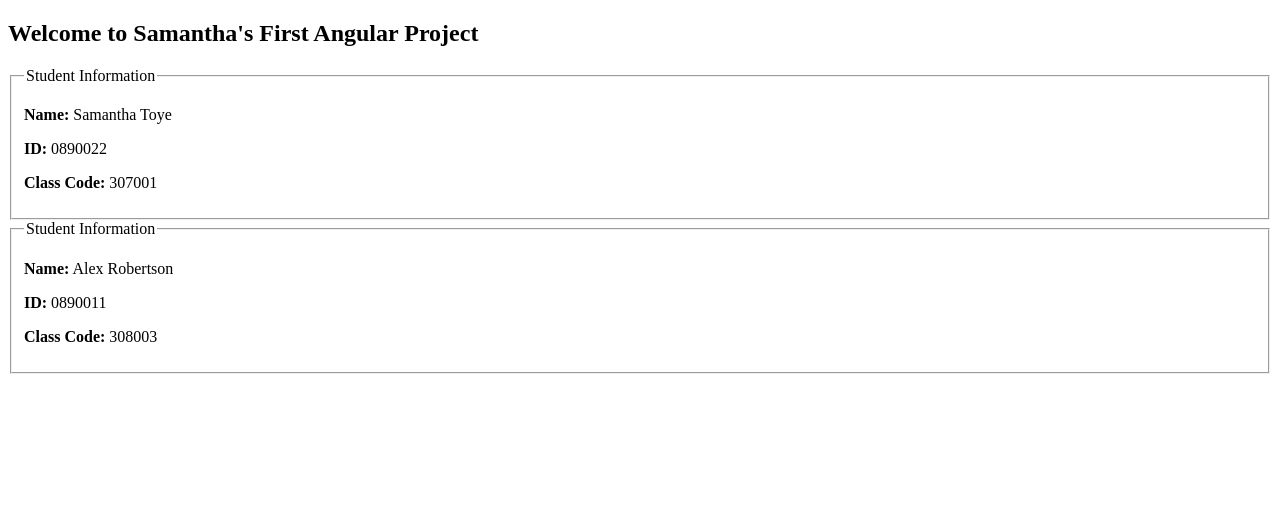
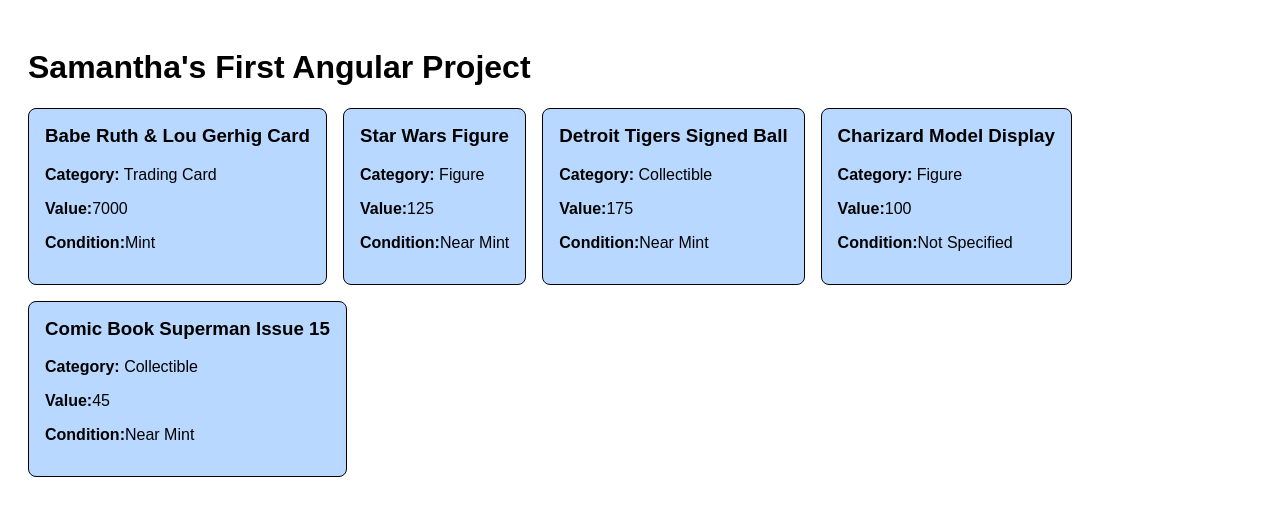
Before and after one commit to w0890022/Samantha_Toye_Learning_AngularF26, an Angular app in the folder my-first-project/: page / in a window 1280 px wide. Shown: the top 516 px of the page. Built offline with nearby package versions, Linux system fonts and the light colour scheme.

Commit message:
Created an html template based on my collection then added some styling to the containers.

```diff
--- a/my-first-project/src/app/app.html
+++ b/my-first-project/src/app/app.html
@@ -1,19 +1,16 @@
-<div class="container">
-  <section class="student">
-  <h1>Welcome to {{ title }}</h1>
-    <fieldset>
-      <legend>Student Information</legend>
-      <p><strong>Name:</strong> {{ student1.student }}</p>
-      <p><strong>ID:</strong> {{ student1.id }}</p>
-      <p><strong>Class Code:</strong> {{ student1.MAD }}</p>
-    </fieldset>
+<main style="padding: 20px; font-family: Arial;">
+  <h1> {{ title }}</h1>
 
-    <fieldset>
-      <legend>Student Information</legend>
-      <p><strong>Name:</strong> {{ student2.student }}</p>
-      <p><strong>ID:</strong> {{ student2.id }}</p>
-      <p><strong>Class Code:</strong> {{ student2.MAD }}</p>
-    </fieldset>
-    <router-outlet></router-outlet>
-  </section>
-</div>
+  <div style="display: grid; grid-template-columns: auto auto auto auto; margin-top: 20px; gap: 16px; display: flex; flex-wrap: wrap;">
+    @for (item of collection; track item.id){
+      <div style="border: 1px solid; border-radius: 8px; padding: 16px; background-color: #b8d8ff;">
+       <h3 style="margin-top: 0px;">{{ item.name }}</h3>
+        <p><strong>Category:</strong> {{ item.category }}</p>
+        <p><strong>Value:</strong>{{ item.value }}</p>
+        <p>
+          <strong>Condition:</strong>{{ item.condition ? item.condition : 'Not Specified' }}
+        </p>
+      </div>
+    }
+  </div>
+</main>
--- a/my-first-project/src/app/app.ts
+++ b/my-first-project/src/app/app.ts
@@ -34,7 +34,7 @@
     id: '0890011',
     MAD: 308003
   };
-
+//create array with 6 instances of my collection
   collection: collection[] = [
     {
       id: 1,
```
